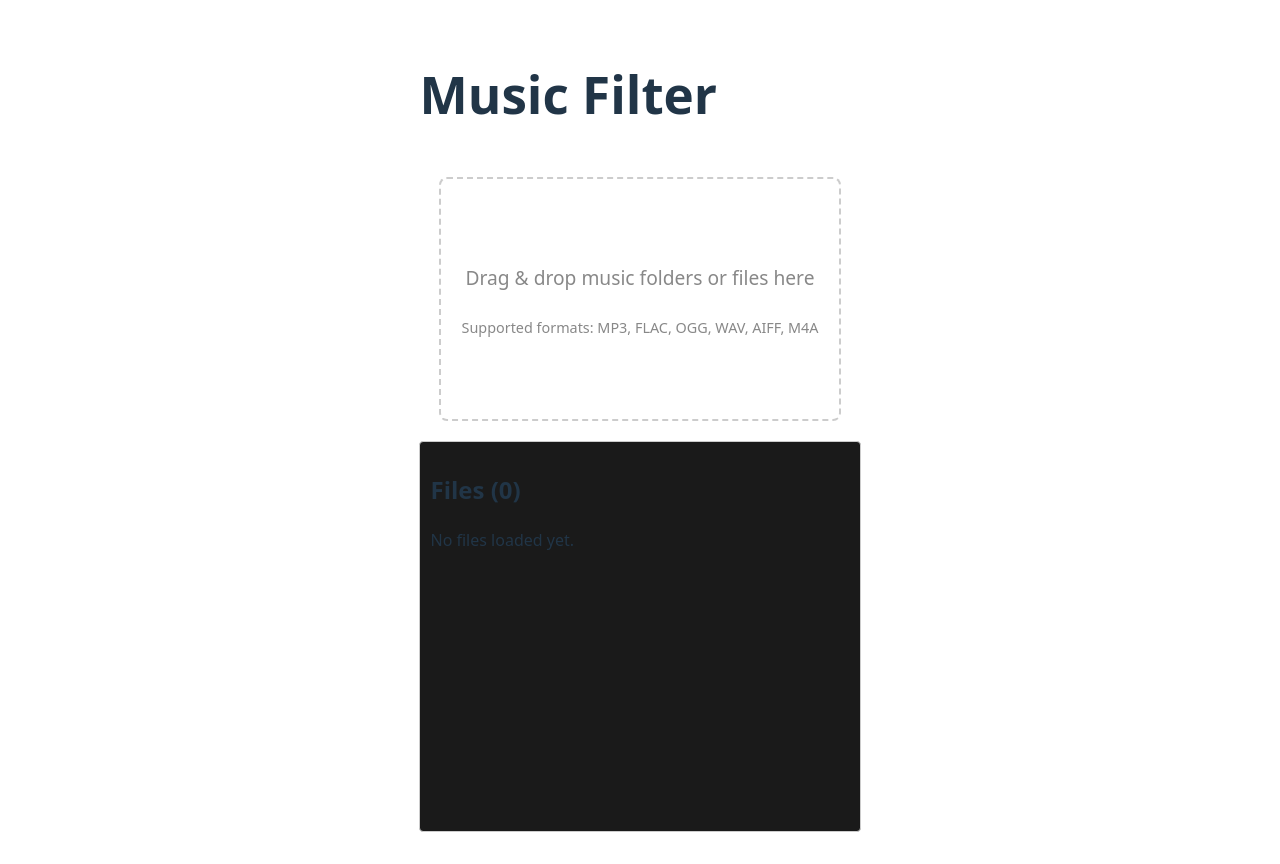
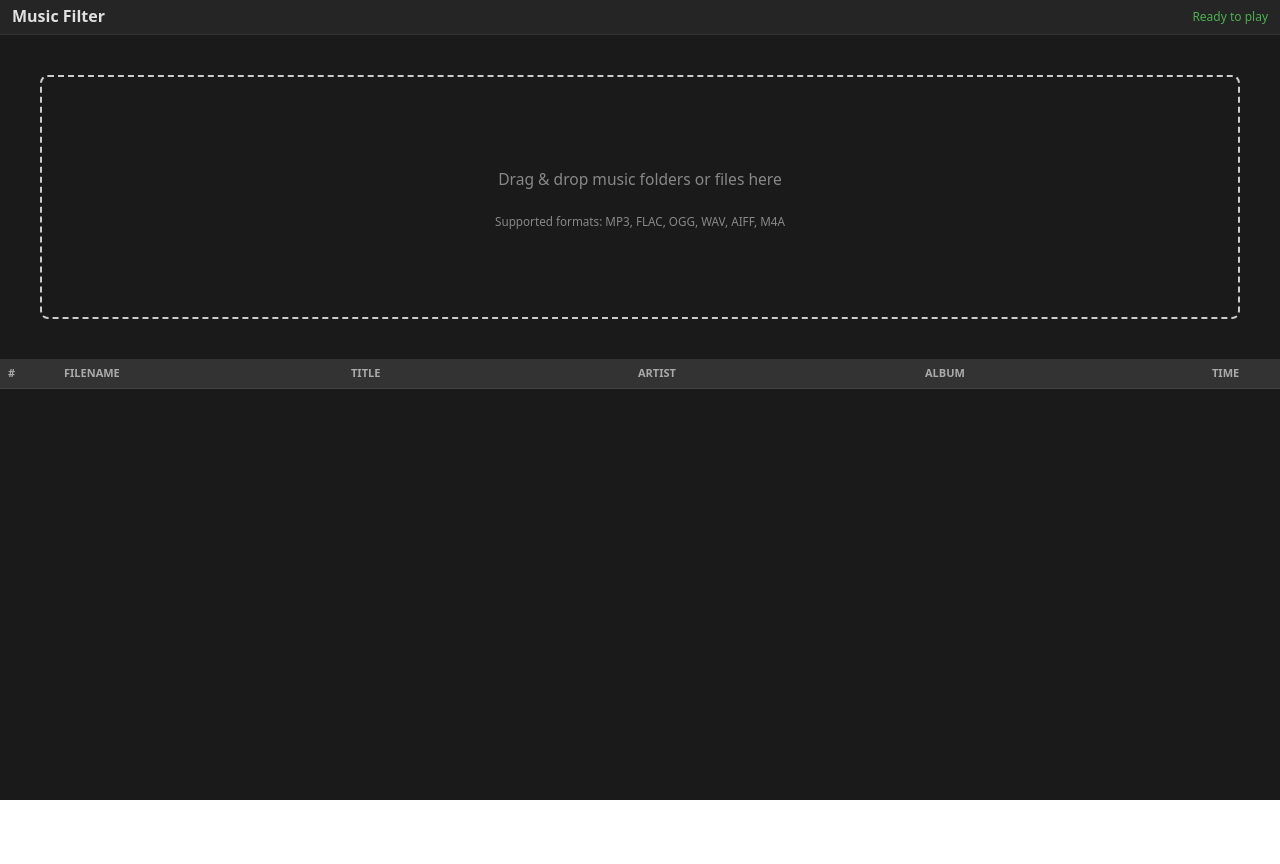
Before and after one commit to stopsopa/musicfilter, a React (Vite) app in the folder electron/: page / in a window 1280 px wide. After the commit the page ends 800 px from the top, so only its background shows below. Built offline with nearby package versions, Linux system fonts and the light colour scheme.

Commit message:
UI tweak

```diff
--- a/electron/dist-electron/preload/preload.js
+++ b/electron/dist-electron/preload/preload.js
@@ -14,5 +14,6 @@ window.addEventListener('DOMContentLoaded', () => {
 });
 electron_1.contextBridge.exposeInMainWorld('electronAPI', {
     scanDirectory: (path) => electron_1.ipcRenderer.invoke('scan-directory', path),
-    getPathForFile: (file) => electron_1.webUtils.getPathForFile(file)
+    getPathForFile: (file) => electron_1.webUtils.getPathForFile(file),
+    getMetadata: (path) => electron_1.ipcRenderer.invoke('get-metadata', path)
 });
--- a/electron/package.json
+++ b/electron/package.json
@@ -15,6 +15,7 @@
   "dependencies": {
     "@ffmpeg/ffmpeg": "^0.12.15",
     "@ffmpeg/util": "^0.12.2",
+    "music-metadata": "^11.10.3",
     "react": "^19.2.0",
     "react-dom": "^19.2.0"
   },
--- a/electron/src/preload/preload.ts
+++ b/electron/src/preload/preload.ts
@@ -14,5 +14,6 @@ window.addEventListener('DOMContentLoaded', () => {
 
 contextBridge.exposeInMainWorld('electronAPI', {
   scanDirectory: (path: string) => ipcRenderer.invoke('scan-directory', path),
-  getPathForFile: (file: File) => webUtils.getPathForFile(file)
+  getPathForFile: (file: File) => webUtils.getPathForFile(file),
+  getMetadata: (path: string) => ipcRenderer.invoke('get-metadata', path)
 });
--- a/electron/src/renderer/App.css
+++ b/electron/src/renderer/App.css
@@ -1,47 +1,107 @@
 #root {
   max-width: 100%;
-  margin: 0 auto;
-  padding: 2rem;
-  text-align: left;
+  margin: 0;
+  padding: 0;
+  height: 100vh;
+  box-sizing: border-box;
+}
+
+body {
+    margin: 0;
+    padding: 0;
+    overflow: hidden; /* Prevent body scroll */
+    background-color: #1a1a1a;
+    color: #e0e0e0;
+    font-family: system-ui, -apple-system, sans-serif;
+    font-size: 13px;
 }
 
 .container {
   display: flex;
   flex-direction: column;
   height: 100vh;
+  position: relative;
 }
 
-.file-list {
+.header-compact {
+  padding: 8px 12px;
+  background-color: #252525;
+  border-bottom: 1px solid #333;
+  display: flex;
+  justify-content: space-between;
+  align-items: center;
+  flex-shrink: 0;
+}
+
+.header-compact h1 {
+    font-size: 16px;
+    margin: 0;
+}
+
+.now-playing {
+    font-size: 12px;
+    color: #4CAF50;
+}
+
+.drop-overlay {
+    position: absolute;
+    top: 0; left: 0; right: 0; bottom: 0;
+    background: rgba(0,0,0,0.8);
+    display: flex;
+    align-items: center;
+    justify-content: center;
+    z-index: 100;
+}
+
+.empty-placeholder {
+    padding: 20px;
+}
+
+.file-list-container {
   flex: 1;
   overflow-y: auto;
-  border: 1px solid #ccc;
-  border-radius: 4px;
-  padding: 10px;
-  background-color: #1a1a1a;
+  position: relative;
 }
 
-.file-item {
-  display: flex;
-  padding: 5px 10px;
-  border-bottom: 1px solid #333;
+.file-table {
+    width: 100%;
+    border-collapse: collapse;
+    table-layout: fixed;
 }
 
-.file-index {
-  width: 40px;
-  color: #888;
+.file-table th {
+    text-align: left;
+    background: #333;
+    position: sticky;
+    top: 0;
+    padding: 6px 8px;
+    font-size: 11px;
+    text-transform: uppercase;
+    color: #aaa;
+    border-bottom: 1px solid #444;
 }
 
-.file-name {
-  flex: 1;
-  font-weight: bold;
+.file-table td {
+    padding: 4px 8px;
+    border-bottom: 1px solid #2a2a2a;
+    white-space: nowrap;
+    overflow: hidden;
+    text-overflow: ellipsis;
+    color: #ccc;
 }
 
-.file-path {
-  color: #666;
-  font-size: 0.8em;
-  margin-left: 10px;
-  max-width: 300px;
-  overflow: hidden;
-  text-overflow: ellipsis;
-  white-space: nowrap;
+.file-table tr.selected td {
+    background-color: #0d47a1;
+    color: white;
 }
+
+.file-table tr:hover td {
+    background-color: #2a2a2a;
+}
+.file-table tr.selected:hover td {
+    background-color: #1565c0;
+}
+
+.index-col { color: #666; font-size: 11px; }
+.time-col { color: #888; font-size: 11px; text-align: right; }
+.filename-col { color: #aaa; }
--- a/electron/src/renderer/App.tsx
+++ b/electron/src/renderer/App.tsx
@@ -1,4 +1,4 @@
-import { useState, useEffect, type DragEvent } from 'react';
+import { useState, useEffect, useRef, type DragEvent } from 'react';
 import './App.css';
 import { FileDropZone } from './components/FileDropZone';
 import type { AudioFile } from './types';
@@ -6,79 +6,97 @@ import type { AudioFile } from './types';
 function App() {
   const [files, setFiles] = useState<AudioFile[]>([]);
   const [isDragging, setIsDragging] = useState(false);
+  const [selectedIndex, setSelectedIndex] = useState<number>(-1);
+  const audioRef = useRef<HTMLAudioElement>(null);
 
   useEffect(() => {
-    // Prevent default browser behavior globally
     const preventDefault = (e: Event) => e.preventDefault();
     window.addEventListener('dragover', preventDefault);
     window.addEventListener('drop', preventDefault);
+    window.addEventListener('keydown', handleKeyDown);
     return () => {
       window.removeEventListener('dragover', preventDefault);
       window.removeEventListener('drop', preventDefault);
+      window.removeEventListener('keydown', handleKeyDown);
     };
-  }, []);
+  }, [files, selectedIndex]);
+
+  useEffect(() => {
+    if (selectedIndex >= 0 && selectedIndex < files.length && audioRef.current) {
+        audioRef.current.src = `file://${files[selectedIndex].path}`; // Electron specific protocol
+        audioRef.current.play().catch(e => console.error("Playback error", e));
+
+        // Auto-scroll
+        const row = document.getElementById(`file-row-${selectedIndex}`);
+        if (row) {
+            row.scrollIntoView({ block: 'nearest', behavior: 'smooth' });
+        }
+    }
+  }, [selectedIndex]);
+
+  const handleKeyDown = (e: KeyboardEvent) => {
+    if (files.length === 0) return;
+
+    if (e.key === 'ArrowDown') {
+      e.preventDefault();
+      setSelectedIndex(prev => Math.min(prev + 1, files.length - 1));
+    } else if (e.key === 'ArrowUp') {
+      e.preventDefault();
+      setSelectedIndex(prev => Math.max(prev - 1, 0));
+    }
+  };
 
   const handleDragOver = (e: DragEvent<HTMLDivElement>) => {
     e.preventDefault();
-    if (!isDragging) {
-        console.log('Drag Over Detected');
-        setIsDragging(true);
-    }
+    if (!isDragging) setIsDragging(true);
   };
 
   const handleDragLeave = (e: DragEvent<HTMLDivElement>) => {
     e.preventDefault();
-    // Only set to false if we are leaving the main container
-    if (e.currentTarget.contains(e.relatedTarget as Node)) {
-        return;
-    }
-    console.log('Drag Leave Detected');
+    if (e.currentTarget.contains(e.relatedTarget as Node)) return;
     setIsDragging(false);
   };
 
   const handleDrop = async (e: DragEvent<HTMLDivElement>) => {
     e.preventDefault();
-    console.log('Drop Detected');
     setIsDragging(false);
 
     const droppedFiles = Array.from(e.dataTransfer.files);
-    console.log('Files dropped:', droppedFiles);
-
-    // Use webUtils via preload to get path
     const paths = droppedFiles.map((f: File) => {
         try {
             return window.electronAPI.getPathForFile(f);
-        } catch (err) {
-            console.error('Error getting path for file:', f.name, err);
-            return null;
-        }
-    });
-    console.log('Paths extracted:', paths);
+        } catch { return null; }
+    }).filter((p): p is string => p !== null);
 
-    const allFiles: AudioFile[] = [];
+    const newFiles: AudioFile[] = [];
 
     for (const p of paths) {
-        if (!p) {
-            console.warn('No path found for file');
-            continue;
+        const result = await window.electronAPI.scanDirectory(p);
+        for (const filePath of result) {
+             const metadata = await window.electronAPI.getMetadata(filePath);
+             newFiles.push({
+                 path: filePath,
+                 name: filePath.split(/[/\\]/).pop() || filePath,
+                 title: metadata.title,
+                 artist: metadata.artist,
+                 album: metadata.album,
+                 duration: metadata.duration
+             });
         }
-        console.log('Scanning:', p);
-        const result = await window.electronAPI.scanDirectory(p);
-        console.log('Scan result:', result);
-
-        result.forEach(r => {
-            allFiles.push({
-                path: r,
-                name: r.split(/[/\\]/).pop() || r
-            });
-        });
     }
 
     setFiles(prev => {
         const existingPaths = new Set(prev.map(f => f.path));
-        const filteredNew = allFiles.filter(f => !existingPaths.has(f.path));
-        return [...prev, ...filteredNew];
+        const uniqueNew = newFiles.filter(f => !existingPaths.has(f.path));
+        return [...prev, ...uniqueNew];
     });
+  };
+
+  const formatDuration = (seconds?: number) => {
+    if (!seconds) return '';
+    const mins = Math.floor(seconds / 60);
+    const secs = Math.floor(seconds % 60);
+    return `${mins}:${secs.toString().padStart(2, '0')}`;
   };
 
   return (
@@ -88,25 +106,61 @@ function App() {
         onDragLeave={handleDragLeave}
         onDrop={handleDrop}
     >
-      <h1>Music Filter</h1>
+      <div className="header-compact">
+          <h1>Music Filter</h1>
+          {/* Hidden audio player - controlled by state */}
+          <audio ref={audioRef} controls style={{ display: 'none' }} />
+          <div className="now-playing">
+              {selectedIndex >= 0 && files[selectedIndex] ? (
+                  <span>Playing: <b>{files[selectedIndex].title || files[selectedIndex].name}</b></span>
+              ) : (
+                  <span>Ready to play</span>
+              )}
+          </div>
+      </div>
 
-      <FileDropZone isActive={isDragging} />
+      {isDragging && (
+          <div className="drop-overlay">
+            <FileDropZone isActive={true} />
+          </div>
+      )}
 
-      <div className="file-list">
-        <h2>Files ({files.length})</h2>
-        {files.length === 0 ? (
-            <p className="empty-state">No files loaded yet.</p>
-        ) : (
-            <ul>
+      {files.length === 0 && !isDragging && (
+           <div className="empty-placeholder">
+               <FileDropZone isActive={false} />
+           </div>
+      )}
+
+      <div className="file-list-container">
+        <table className="file-table">
+            <thead>
+                <tr>
+                    <th style={{ width: '40px' }}>#</th>
+                    <th>Filename</th>
+                    <th>Title</th>
+                    <th>Artist</th>
+                    <th>Album</th>
+                    <th style={{ width: '60px' }}>Time</th>
+                </tr>
+            </thead>
+            <tbody>
                 {files.map((file, index) => (
-                    <li key={file.path} className="file-item">
-                        <span className="file-index">{index + 1}.</span>
-                        <span className="file-name">{file.name}</span>
-                        <span className="file-path" title={file.path}>{file.path}</span>
-                    </li>
+                    <tr
+                        key={file.path}
+                        id={`file-row-${index}`}
+                        className={selectedIndex === index ? 'selected' : ''}
+                        onClick={() => setSelectedIndex(index)}
+                    >
+                        <td className="index-col">{index + 1}</td>
+                        <td className="filename-col" title={file.name}>{file.name}</td>
+                        <td>{file.title || '-'}</td>
+                        <td>{file.artist || '-'}</td>
+                        <td>{file.album || '-'}</td>
+                        <td className="time-col">{formatDuration(file.duration)}</td>
+                    </tr>
                 ))}
-            </ul>
-        )}
+            </tbody>
+        </table>
       </div>
     </div>
   );
--- a/electron/src/renderer/types.ts
+++ b/electron/src/renderer/types.ts
@@ -1,7 +1,6 @@
 export interface AudioFile {
   path: string;
   name: string;
-  // Metadata will be added in Phase 2
   title?: string;
   artist?: string;
   album?: string;
--- a/electron/src/renderer/vite-env.d.ts
+++ b/electron/src/renderer/vite-env.d.ts
@@ -3,6 +3,7 @@
 interface ElectronAPI {
   scanDirectory: (path: string) => Promise<string[]>;
   getPathForFile: (file: File) => string;
+  getMetadata: (path: string) => Promise<{ title?: string; artist?: string; album?: string; duration?: number }>;
 }
 
 interface Window {
```
Also changed, not shown: electron/dist-electron/main/main.js (+16 -0 lines), electron/src/main/main.ts (+16 -0 lines), 1 other file (tests, documents, lock files or other folders).
